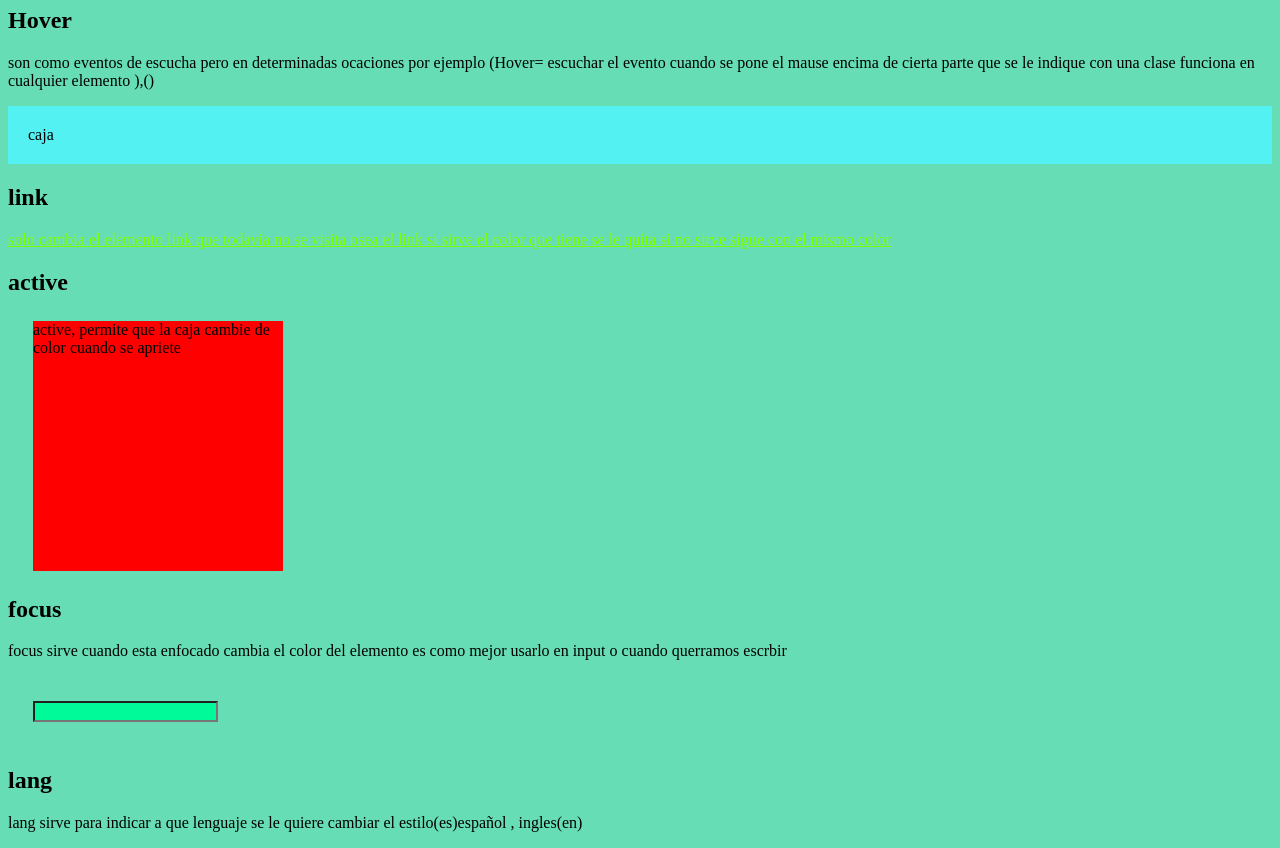
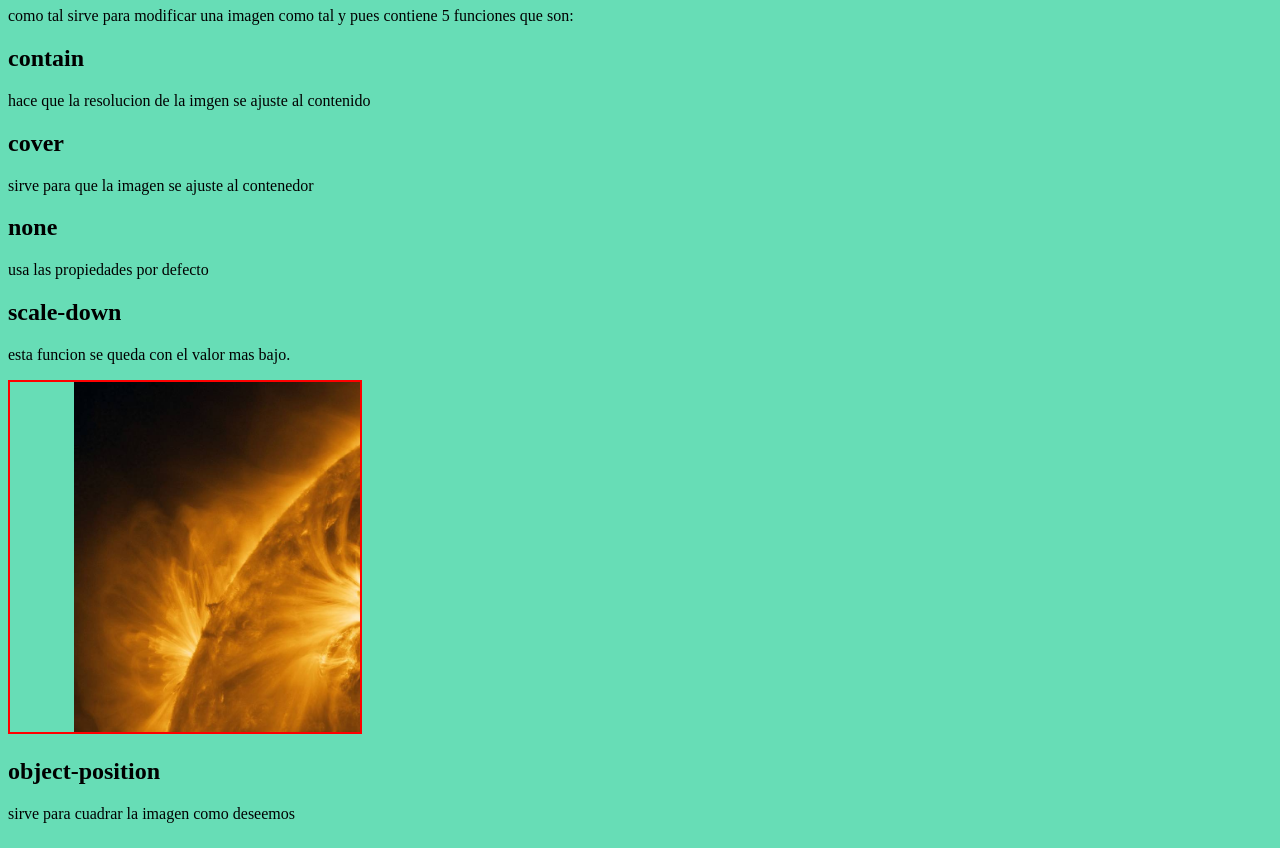
Before and after one commit to Drago1206/Css_dalto, a plain HTML site: page index.html in a window 1280 px wide. Shown: the part 73-921 px from the top of the page. Drawn offline with Linux system fonts and the light colour scheme.

Commit message:
object-fit y object-position

```diff
--- a/index.html
+++ b/index.html
@@ -8,19 +8,20 @@
     <link rel="stylesheet" href="style.css">
 </head>
 <body>
-<h1>pseudo clases</h1>
-<h2>Hover</h2>
-<p> son como eventos de escucha pero en determinadas ocaciones por ejemplo (Hover= escuchar el evento cuando se pone el mause encima de cierta parte que se le indique con una clase funciona en cualquier elemento ),()</p>
-<p class="caja1">caja</p>
-<h2>link</h2>
-<a class="link" href="https://www.youtube.com/watch?v=OWKXEJN67FE">solo cambia el elemento link que todavia no se visita osea el link si sirve el color que tiene se le quita si no sirve sigue con el mismo color </a>
-<h2>active</h2>
-<p class="caja2"> active, permite que la caja cambie de color cuando se apriete</p>
-<h2>focus</h2>
-<p>focus sirve cuando esta enfocado cambia el color del elemento es como mejor usarlo en input o cuando querramos escrbir
-</p>
-<input type="text" class="input">
-<h2>lang</h2>
-<p>lang sirve para indicar a que lenguaje se le quiere cambiar el estilo(es)español , ingles(en)</p>
-</body>
-</html>
+    <h1>object-fil</h1>
+    <p>como tal sirve para modificar una imagen como tal y pues contiene 5 funciones que son:</p>
+    <h2>contain</h2>
+    <p>hace que la resolucion de la imgen se ajuste al contenido</p>
+    <h2>cover</h2>
+    <p>sirve para que la imagen se ajuste al contenedor</p>
+    <h2>none</h2>
+    <p>usa las propiedades por defecto</p>
+    <h2>scale-down</h2>
+    <p>esta funcion se queda con el valor mas bajo.</p>
+    <div class="eldiv">
+        <img src="img.jpg">
+    </div>
+    <h2>object-position</h2>
+    <p>sirve para cuadrar la imagen como deseemos</p>
+    </body>
+    </html>
--- a/style.css
+++ b/style.css
@@ -2,39 +2,11 @@
 body{
     background-color: rgb(103, 221, 182);
 }
-.caja1{
-    padding: 20px;
-    background-color: rgb(83, 241, 241);
-    transition: background 0.12s;
+.eldiv img{
+    height: 350px;
+    width: 350px;
+    border: 2px red solid;
+    object-fit: cover ;
+    object-position: 4em;
+    /* contain, cover,none ,scale-down */
 }
-.caja1:hover{
-    padding: 20px;
-    background-color: aliceblue;
-}
-a:link{
-    color: chartreuse;
-}
-a:visited{
-    color: rgb(130, 172, 32);
-}
-.caja2{
-    width: 250px;
-    height: 250px;
-    background-color: red;
-    margin: 25px;
-    transition: all 1s;
-}
-.caja2:active{
-    background-color: thistle;
-    padding-left: 105px;
-}
-.input{
-    margin: 25px;
-    background-color: mediumspringgreen;
-    transition: background 0.4s, padding 0.4s;
-}
-.input:focus{
-    background-color: plum;
-    padding: 20px;
-
-}
```
